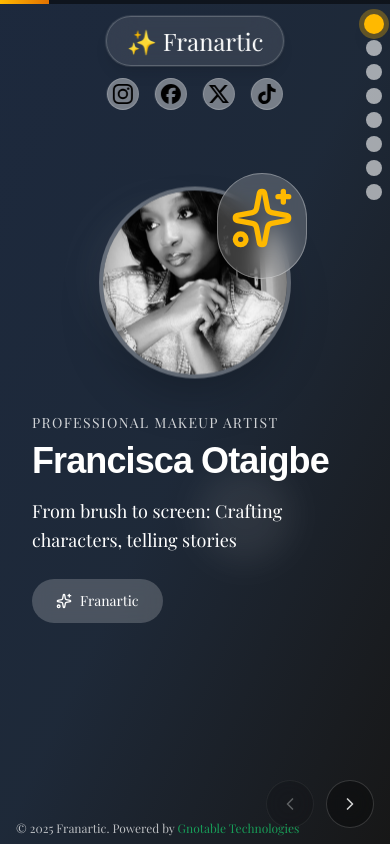
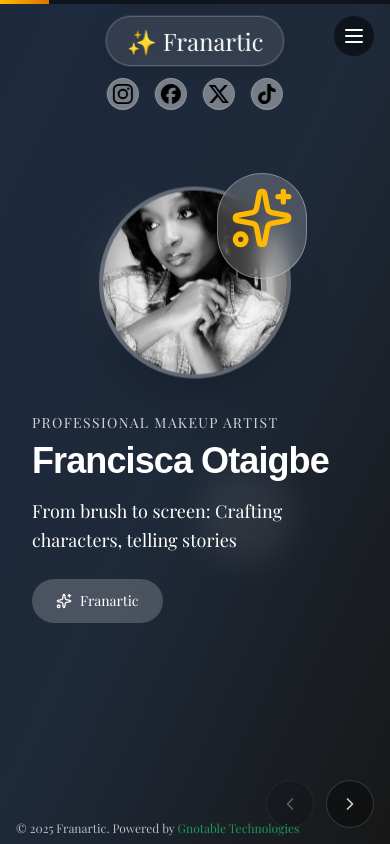
Before and after one commit to notaigbe/franartic-portfolio, a Next.js app: page / in a window 390 px wide. Built offline with nearby package versions, Linux system fonts and the light colour scheme.

Commit message:
make screen navigation dots into nav and mobile nav

```diff
--- a/app/page.js
+++ b/app/page.js
@@ -185,6 +185,8 @@
   const [currentScreen, setCurrentScreen] = useState(0);
   const [isAnimating, setIsAnimating] = useState(false);
   const [currentTestimonial, setCurrentTestimonial] = useState(0);
+  const [mobileMenuOpen, setMobileMenuOpen] = useState(false);
+  const mobileMenuRef = useRef(null);
   const scrollRef = useRef(null);
   const isDragging = useRef(false);
   const startX = useRef(0);
@@ -248,6 +250,7 @@
   const goToScreen = (index) => {
     if (index !== currentScreen && !isAnimating) {
       setIsAnimating(true);
+      setMobileMenuOpen(false); // Close mobile menu when navigating
       setTimeout(() => {
         setCurrentScreen(index);
         setIsAnimating(false);
@@ -266,12 +269,28 @@
     }
   }, [currentScreen]);
 
+
+  // Handle click outside to close mobile menu
+  useEffect(() => {
+    const handleClickOutside = (event) => {
+      if (mobileMenuRef.current && !mobileMenuRef.current.contains(event.target) &&
+          !event.target.closest('button[aria-label="Toggle mobile menu"]')) {
+        setMobileMenuOpen(false);
+      }
+    };
+    document.addEventListener('mousedown', handleClickOutside);
+    return () => {
+      document.removeEventListener('mousedown', handleClickOutside);
+    };
+  }, []);
+
   useEffect(() => {
     const handleKeyPress = (e) => {
       if (e.key === "ArrowRight") nextScreen();
       if (e.key === "ArrowLeft") prevScreen();
+      // Close mobile menu on Escape key
+      if (e.key === "Escape") setMobileMenuOpen(false);
     };
-
     window.addEventListener("keydown", handleKeyPress);
     return () => window.removeEventListener("keydown", handleKeyPress);
   }, [currentScreen, isAnimating]);
@@ -322,6 +341,43 @@
 
   return (
     <div className="relative w-full min-h-screen overflow-auto hide-scrollbar font-serif">
+      {/* Mobile Menu Toggle */}
+      <button
+        aria-label="Toggle mobile menu"
+        className="fixed top-4 right-4 z-[110] p-2 md:hidden bg-black/50 backdrop-blur-sm rounded-full"
+        onClick={() => setMobileMenuOpen(!mobileMenuOpen)}
+      >
+        {mobileMenuOpen ? (
+          <svg className="w-6 h-6 text-white" fill="none" stroke="currentColor" strokeWidth="2" viewBox="0 0 24 24"><path strokeLinecap="round" strokeLinejoin="round" d="M6 18L18 6M6 6l12 12" /></svg>
+        ) : (
+          <svg className="w-6 h-6 text-white" fill="none" stroke="currentColor" strokeWidth="2" viewBox="0 0 24 24"><path strokeLinecap="round" strokeLinejoin="round" d="M4 6h16M4 12h16M4 18h16" /></svg>
+        )}
+      </button>
+
+      {/* Mobile Navigation Menu */}
+      <div
+        ref={mobileMenuRef}
+        className={`fixed top-0 right-0 h-screen w-64 bg-black/90 backdrop-blur-sm z-[105] transform transition-transform duration-300 ease-in-out md:hidden ${
+          mobileMenuOpen ? "translate-x-0" : "translate-x-full"
+        }`}
+      >
+        <div className="pt-20 px-4">
+          {screens.map((screen, index) => (
+            <button
+              key={screen.id}
+              onClick={() => goToScreen(index)}
+              className={`w-full text-left py-3 px-4 mb-2 rounded-lg transition-colors flex items-center gap-3 ${
+                currentScreen === index
+                  ? "bg-white/20 text-white" : "text-white/60 hover:bg-white/10"
+              }`}
+            >
+              <span className="w-6 h-6 flex items-center justify-center">{screen.icon}</span>
+              <span className="text-base font-medium">{screen.title}</span>
+            </button>
+          ))}
+        </div>
+      </div>
+
       {/* Floating Background Elements */}
       <FloatingElements floatingElements={floatingElements} />
 
@@ -678,11 +734,9 @@
         screensLength={screens.length}
       />
 
-      {/* Screen Indicators - bottom center on desktop, top right/vertical on mobile */}
-      {/* Mobile: top right, vertical stack */}
+      {/* Screen Indicators - Desktop only */}
       <div
-        className="z-[105] flex flex-col gap-2 fixed top-4 right-2 md:hidden"
-        style={{ alignItems: 'flex-end' }}
+        className="hidden md:flex fixed left-1/2 bottom-8 -translate-x-1/2 z-[105] flex-row gap-4 items-center"
       >
         {screens.map((screen, index) => (
           <button
```
Also changed, not shown: 1 other file (tests, documents, lock files or other folders).
